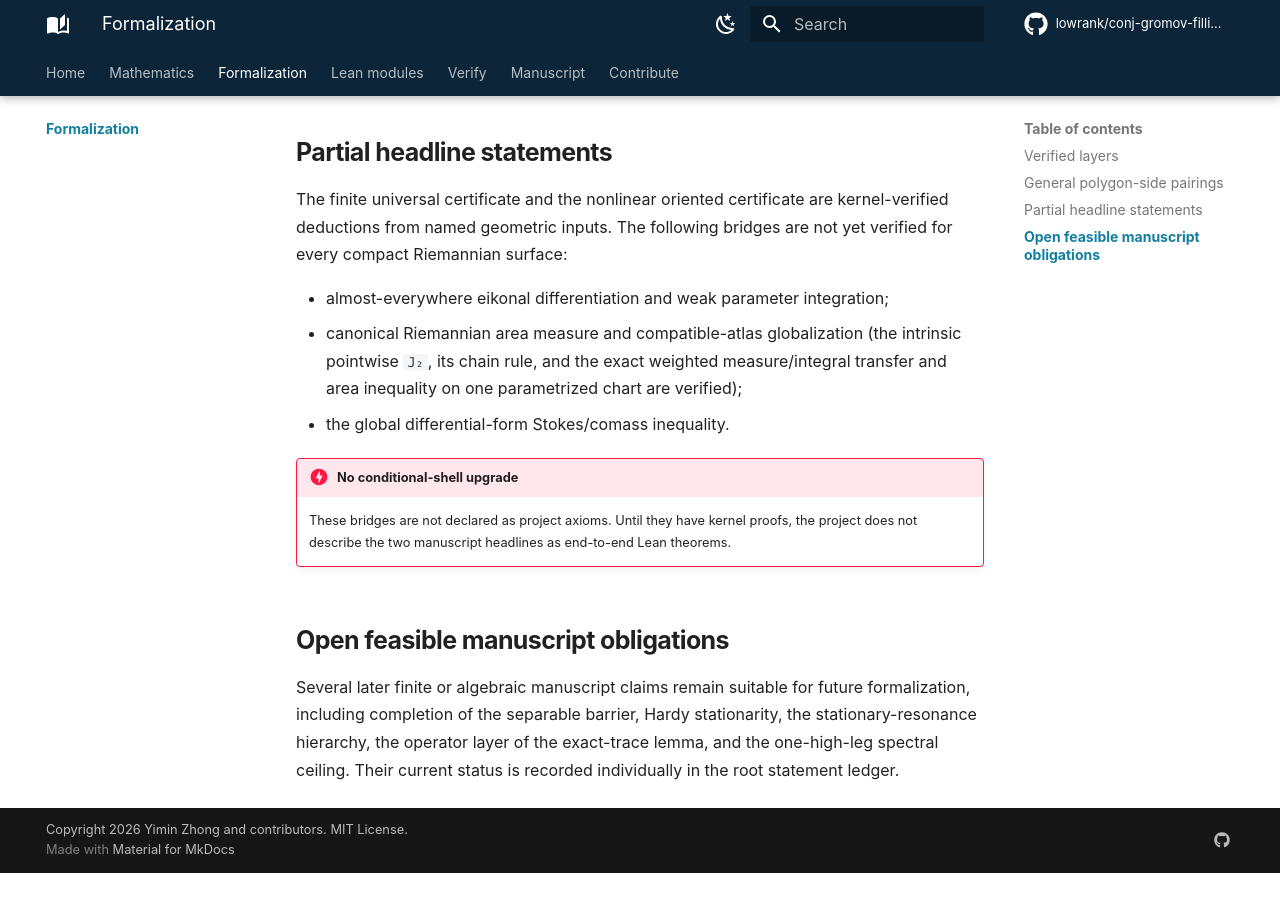
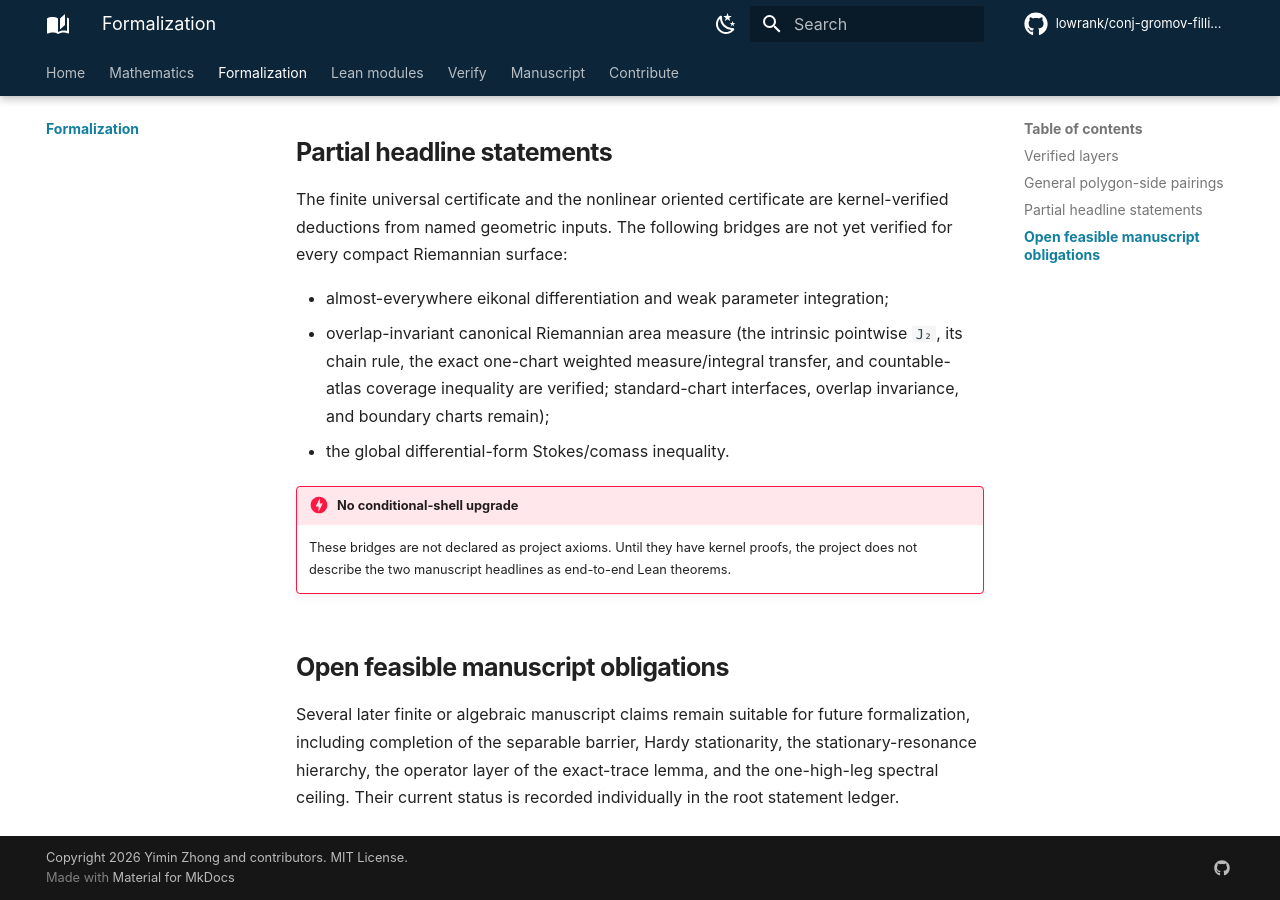
Before and after one commit to lowrank/gromov-filling-lower-bound, an MkDocs documentation site: the page built from docs/formalization.md, in a window 1280 px wide and 900 px high, scrolled down 3814 px. Built offline with MkDocs 1.6.1 and Material for MkDocs 9.7.7, drawn with Linux system fonts in a browser that asks for light colours; comment, search, counter and statistics services are not loaded; before the commit the page ends 4687 px from its top, so only the background shows below that; some of the changed text lies outside the part shown.

Commit message:
Lemma 5.4: globalize area over chart families

```diff
--- a/docs/formalization.md
+++ b/docs/formalization.md
@@ -14,7 +14,7 @@
 | Boundary topology | circle degree, degree one, Jordan partition, bounded component |
 | Finite surface topology | mod-2 cochain obstruction, face lifts, edge turns, general side pairings |
 | Compact-surface topology | Radó finite boundary-regular triangulation and faithful polygonal classification for half-space-modeled compact connected surfaces |
-| Planar and local Riemannian analysis | Lipschitz area inequality, intrinsic two-Jacobian and chain rule, one-chart weighted area measure and integral transfer, exact planar determinant identity, Jacobian budgets |
+| Planar and local Riemannian analysis | Lipschitz area inequality, intrinsic two-Jacobian and chain rule, one-chart weighted area measure and integral transfer, countable-atlas coverage inequality, exact planar determinant identity, Jacobian budgets |
 | Certificate logic | finite-to-infinite universal deduction, defect propagation, scalar optimization |
 | Rigorous numerics | rational bounds for `π`, `ζ(3)`, and the displayed constants |
 | Logarithmic sine kernel | squared-sine gap, positive sine quotient, strict off-diagonal positivity, symmetry |
@@ -142,10 +142,10 @@
 are not yet verified for every compact Riemannian surface:
 
 - almost-everywhere eikonal differentiation and weak parameter integration;
-- canonical Riemannian area measure and compatible-atlas globalization (the
-  intrinsic pointwise `J₂`, its chain rule, and the exact weighted
-  measure/integral transfer and area inequality on one parametrized chart are
-  verified);
+- overlap-invariant canonical Riemannian area measure (the intrinsic pointwise
+  `J₂`, its chain rule, the exact one-chart weighted measure/integral transfer,
+  and countable-atlas coverage inequality are verified; standard-chart
+  interfaces, overlap invariance, and boundary charts remain);
 - the global differential-form Stokes/comass inequality.
 
 !!! danger "No conditional-shell upgrade"
```
Also changed, not shown: FORMALIZATION.md (+6 -6 lines), README.md (+4 -4 lines), docs/index.md (+4 -4 lines), docs/mathematics.md (+7 -6 lines), docs/modules.md (+1 -1 lines), 2 other files.
